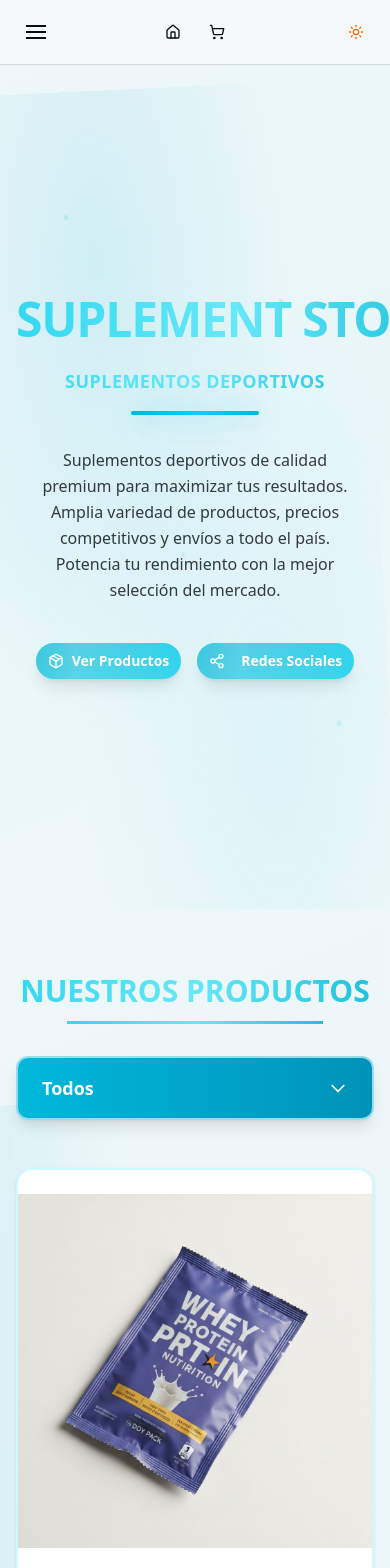
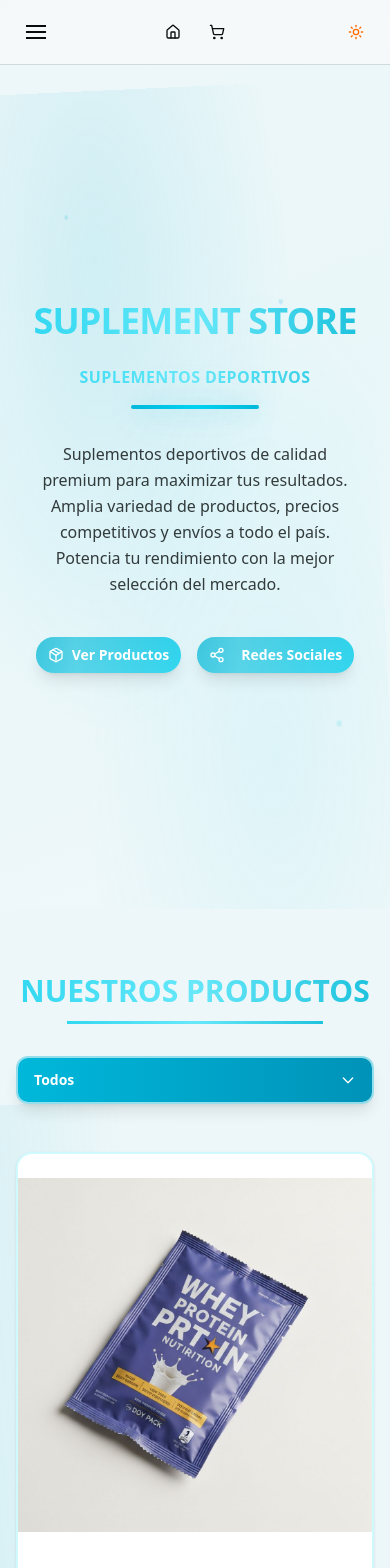
Before and after one commit to Gabriel65wq/SUPLEMENT-STORE, a Next.js app: page / in a window 390 px wide. Shown: the top 1568 px of the page. Built offline with nearby package versions, Linux system fonts and the light colour scheme.

Commit message:
add projects files

```diff
--- a/components/hero-section.tsx
+++ b/components/hero-section.tsx
@@ -232,14 +232,14 @@ export function HeroSection() {
           </div>
 
           <div className="text-center">
-            <h1 className="hero-title text-5xl sm:text-6xl md:text-7xl lg:text-8xl font-black tracking-tight mb-6 text-balance">
-              <span className="animated-gradient-text uppercase whitespace-nowrap">
+            <h1 className="hero-title text-4xl sm:text-5xl md:text-7xl lg:text-8xl font-black tracking-tight mb-6 text-balance">
+              <span className="animated-gradient-text uppercase">
                 Suplement Store
               </span>
             </h1>
 
             <div className="hero-subtitle mb-8">
-              <p className="text-lg sm:text-xl md:text-3xl lg:text-4xl font-bold tracking-wide animated-gradient-text uppercase">
+              <p className="text-base sm:text-lg md:text-3xl lg:text-4xl font-bold tracking-wide animated-gradient-text uppercase">
                 Suplementos Deportivos
               </p>
               <div className="hero-decorative-bar h-1 w-32 mx-auto mt-4 rounded-full bg-gradient-to-r from-cyan-500 via-cyan-400 to-cyan-500" />
--- a/components/products-section.tsx
+++ b/components/products-section.tsx
@@ -309,13 +309,13 @@ export function ProductsSection({ onAddToCart }: ProductsSectionProps) {
           {/* Mobile: Menú desplegable compacto */}
           <div className="md:hidden mb-6">
             <details className="group bg-gradient-to-r from-cyan-500/10 to-cyan-600/10 border-2 border-cyan-500/30 rounded-xl overflow-hidden shadow-lg">
-              <summary className="cursor-pointer px-6 py-4 font-semibold text-center text-lg bg-gradient-to-r from-cyan-500 to-cyan-600 text-white list-none flex items-center justify-between">
-                <span>{selectedCategory}</span>
-                <svg className="w-5 h-5 transition-transform group-open:rotate-180" fill="none" stroke="currentColor" viewBox="0 0 24 24">
+              <summary className="cursor-pointer px-4 py-3 font-semibold text-center text-base bg-gradient-to-r from-cyan-500 to-cyan-600 text-white list-none flex items-center justify-between">
+                <span className="text-sm">{selectedCategory}</span>
+                <svg className="w-4 h-4 transition-transform group-open:rotate-180" fill="none" stroke="currentColor" viewBox="0 0 24 24">
                   <path strokeLinecap="round" strokeLinejoin="round" strokeWidth={2} d="M19 9l-7 7-7-7" />
                 </svg>
               </summary>
-              <div className="p-3 space-y-2 max-h-64 overflow-y-auto">
+              <div className="p-2 space-y-1.5 max-h-64 overflow-y-auto">
                 {categories.map((category) => (
                   <button
                     key={category}
@@ -324,7 +324,7 @@ export function ProductsSection({ onAddToCart }: ProductsSectionProps) {
                       const details = e.currentTarget.closest('details')
                       if (details) details.removeAttribute('open')
                     }}
-                    className={`w-full text-left px-4 py-3 rounded-lg transition-all duration-300 ${
+                    className={`w-full text-left px-3 py-2 rounded-lg transition-all duration-300 text-sm ${
                       selectedCategory === category
                         ? "bg-gradient-to-r from-cyan-500 to-cyan-600 text-white font-semibold shadow-lg"
                         : "bg-background hover:bg-cyan-50 dark:hover:bg-cyan-900/30 border border-cyan-200 dark:border-cyan-800"
--- a/components/references-section.tsx
+++ b/components/references-section.tsx
@@ -212,7 +212,7 @@ export function ReferencesSection() {
             <hr className="animated-gradient-hr w-64" />
           </div>
 
-          <div className="max-w-2xl mx-auto text-center mb-12 space-y-1">
+          <div className="max-w-2xl mx-auto text-center mb-6 md:mb-12 space-y-1">
             <p className="text-xs sm:text-sm md:text-base leading-snug font-medium text-muted-foreground/90 dark:text-muted-foreground/80 px-2" style={{textShadow: '0 0 10px rgba(6, 182, 212, 0.15)'}}>
               💪 Resultados reales de nuestros atletas y clientes fitness.
             </p>
@@ -224,7 +224,7 @@ export function ReferencesSection() {
             </p>
           </div>
 
-          <div className="grid grid-cols-3 gap-4 md:gap-6 mb-8 max-w-5xl mx-auto">
+          <div className="grid grid-cols-3 gap-3 md:gap-6 mb-6 md:mb-8 max-w-5xl mx-auto">
             {mainReferences.map((image, index) => (
               <div
                 key={index}
```
